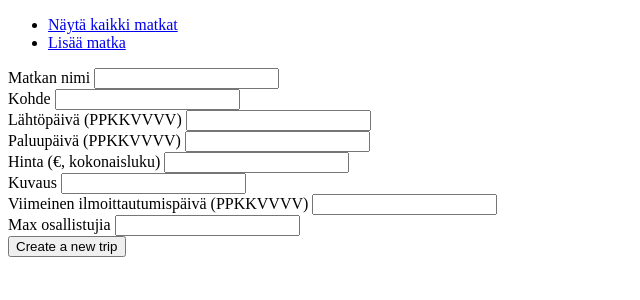
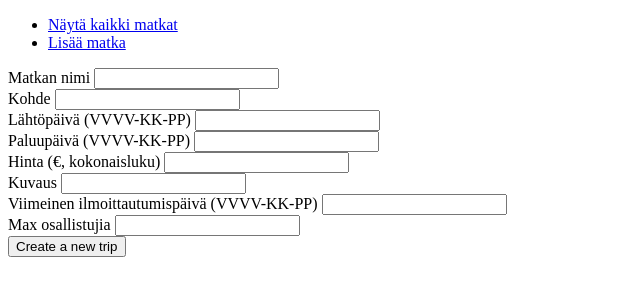
Before and after one commit to kafenoir/sporttireissu, a Flask app: page /trips/new in a window 1280 px wide. Shown: the top 300 px of the page, without its empty margins (0-640 px from the left). Run offline with Flask 2, Linux system fonts and the light colour scheme.

Commit message:
clarified input format for dates

```diff
--- a/application/templates/trips/edit.html
+++ b/application/templates/trips/edit.html
@@ -8,15 +8,15 @@
     <input type="text" name="name" value={{ trip.name }} /><br>
     <label for="destination">Kohde</label>
     <input type="text" name="destination" value={{ trip.destination }} /><br>
-    <label for="start_date">Lähtöpäivä (PPKKVVVV) </label>
+    <label for="start_date">Lähtöpäivä (VVVV-KK-PP) </label>
     <input type="text" name="start_date" value={{ trip.start_date }} /><br>
-    <label for="end_date">Paluupäivä (PPKKVVVV) </label>
+    <label for="end_date">Paluupäivä (VVVV-KK-PP) </label>
     <input type="text" name="end_date" value={{ trip.end_date }} /><br>
     <label for="price">Hinta (€, kokonaisluku)</label>
     <input type="text" name="price" value={{ trip.price }} /><br>
     <label for="description">Kuvaus</label>
     <input type="text" name="description" value={{ trip.description }} /><br>
-    <label for="registration_dl">Viimeinen ilmoittautumispäivä (PPKKVVVV) </label>
+    <label for="registration_dl">Viimeinen ilmoittautumispäivä (VVVV-KK-PP) </label>
     <input type="text" name="registration_dl" value={{ trip.registration_dl }} /><br>
     <label for="max_participants">Max osallistujia</label>
     <input type ="text" name="max_participants" value={{ trip.max_participants }} /><br>
--- a/application/templates/trips/new.html
+++ b/application/templates/trips/new.html
@@ -6,15 +6,15 @@
   <input type="text" name="name"/><br>
   <label for="destination">Kohde</label>
   <input type="text" name="destination"/><br>
-  <label for="start_date">Lähtöpäivä (PPKKVVVV) </label>
+  <label for="start_date">Lähtöpäivä (VVVV-KK-PP) </label>
   <input type="text" name="start_date"/><br>
-  <label for="end_date">Paluupäivä (PPKKVVVV) </label>
+  <label for="end_date">Paluupäivä (VVVV-KK-PP) </label>
   <input type="text" name="end_date"/><br>
   <label for="price">Hinta (€, kokonaisluku)</label>
   <input type="text" name="price"/><br>
   <label for="description">Kuvaus</label>
   <input type="text" name="description"/><br>
-  <label for="registration_dl">Viimeinen ilmoittautumispäivä (PPKKVVVV) </label>
+  <label for="registration_dl">Viimeinen ilmoittautumispäivä (VVVV-KK-PP) </label>
   <input type="text" name="registration_dl"/><br>
   <label for="max_participants">Max osallistujia</label>
   <input type ="text" name="max_participants"/><br>
```
